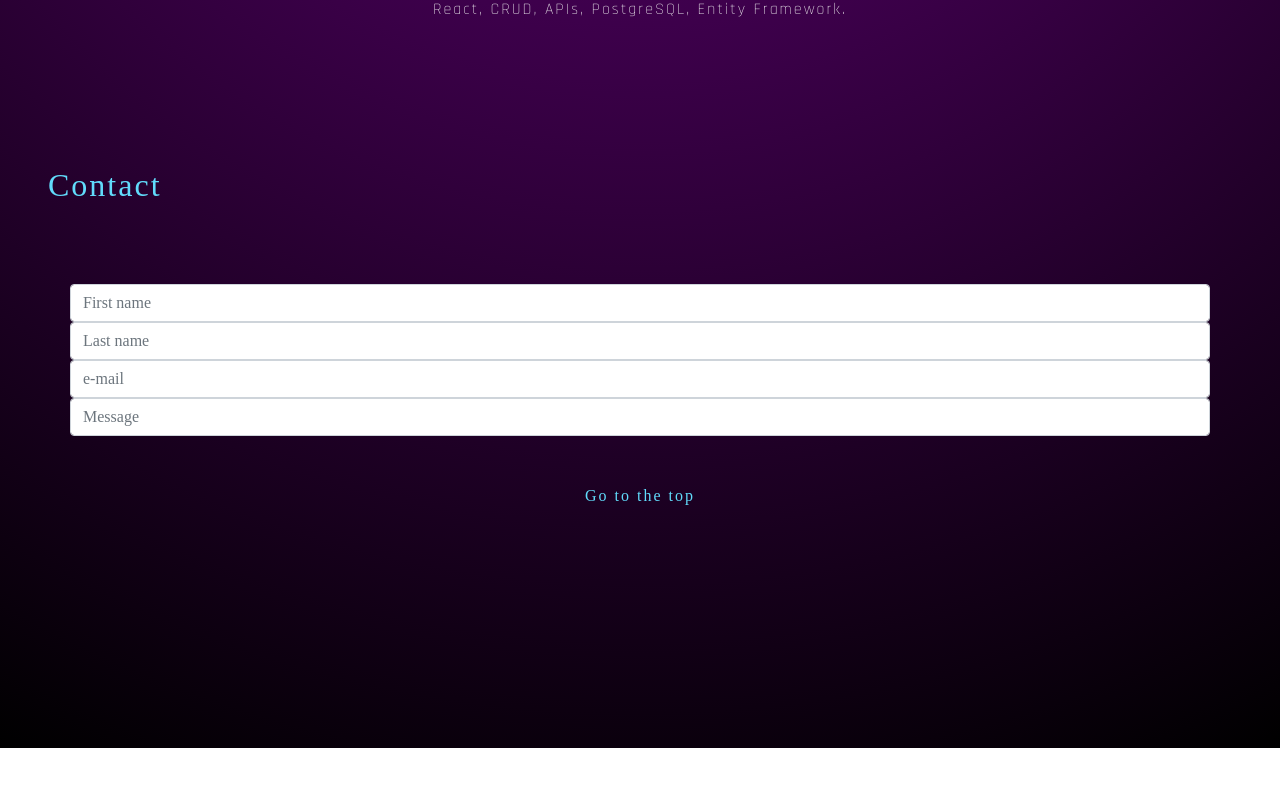
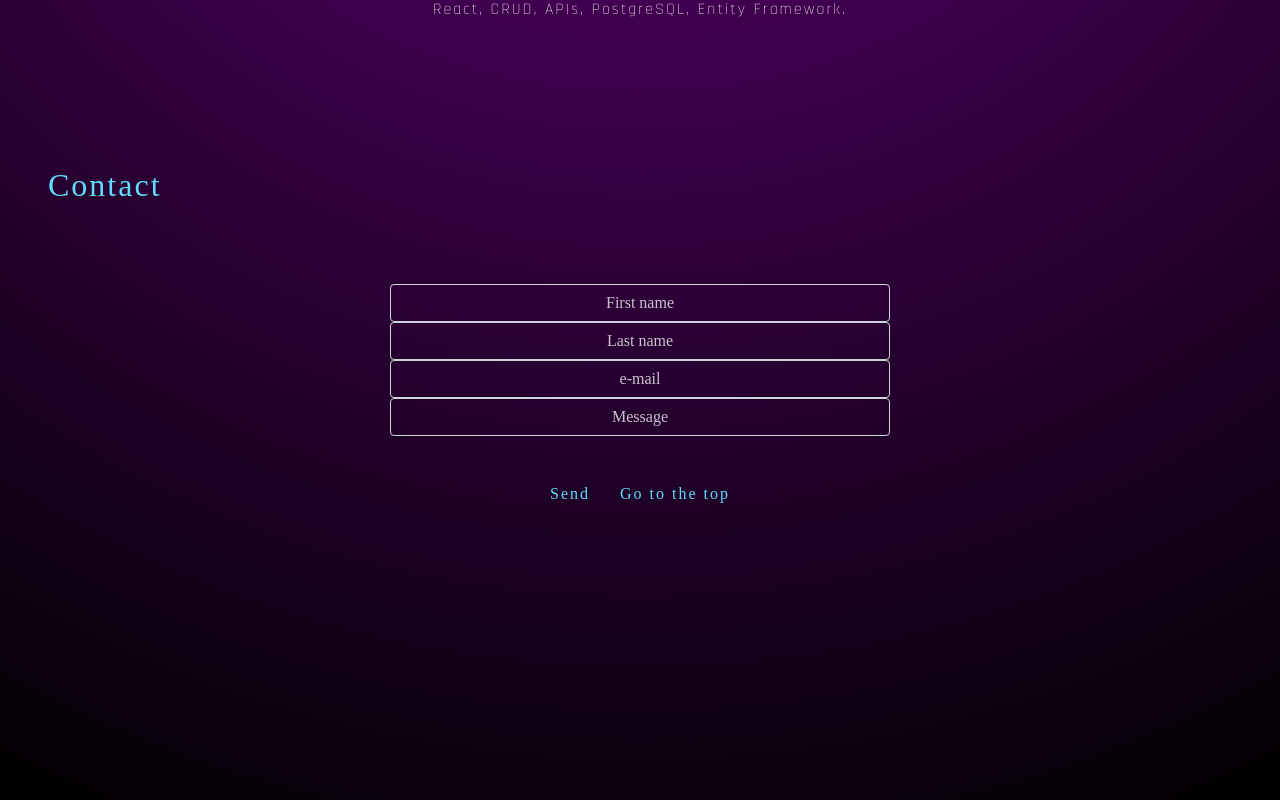
Before and after one commit to ErwVal/portfolio, a React (Create React App) app: page / in a window 1280 px wide. Shown: the part 1818-2618 px from the top of the page. Before the commit the page ends 2566 px from the top, so only its background shows below. Built offline with nearby package versions, Linux system fonts and the light colour scheme; a web font is replaced by a local one.

Commit message:
Add form styling

```diff
--- a/src/components/Contact.jsx
+++ b/src/components/Contact.jsx
@@ -1,5 +1,5 @@
-import React, { useEffect } from "react";
-import { Form, Row } from "react-bootstrap";
+import React, { useEffect, useState } from "react";
+import { Form, Row, Button } from "react-bootstrap";
 import { motion, useAnimation } from "framer-motion";
 import { useInView } from "react-intersection-observer";
 
@@ -26,6 +26,16 @@ export const Contact = () => {
     }
   });
 
+  const[firstName, setFirstName] = useState("");
+  const[lastName, setLastName] = useState("");
+  const[email, setEmail] = useState("");
+  const[message, setMessage] = useState("");
+
+  const handleSubmit = (e) => {
+    e.preventDefault();
+    // send form
+  }
+
   return (
     <div ref={ref}>
       <motion.h2
@@ -40,23 +50,24 @@ export const Contact = () => {
         className="container"
         animate={animationRight}
       >
-        <Form className="form">
+        <Form onSubmit={handleSubmit} className="form">
           <Row>
-            <Form.Control placeholder="First name" />
+            <Form.Control placeholder="First name" onChange={(e) => setFirstName(e)} />
           </Row>
           <Row>
-            <Form.Control placeholder="Last name" />
+            <Form.Control placeholder="Last name" onChange={(e) => setLastName(e)}/>
           </Row>
           <Row>
-            <Form.Control type="email" placeholder="e-mail" />
+            <Form.Control type="email" placeholder="e-mail" onChange={(e) => setEmail(e)}/>
           </Row>
           <Row>
-            <Form.Control type="text" placeholder="Message" />
+            <Form.Control type="text" placeholder="Message" onChange={(e) => setMessage(e)}/>
           </Row>
+          <Button type="submit">Send</Button> <Button><a href="#home">Go to the top</a></Button>
         </Form>
         <br/>
         <br/>
-        <a href="#home">Go to the top</a>
+        {/* <a href="#home">Go to the top</a> */}
       </motion.div>
     </div>
   );
--- a/src/styling/App.scss
+++ b/src/styling/App.scss
@@ -11,6 +11,24 @@ $font-white: whitesmoke;
     text-decoration: none;
   }
 
+  a:hover {
+    color: $font-white;
+  }
+}
+
+@mixin button-style {
+  .btn {
+    background-color: transparent;
+    color: $font-blue;
+    border-width: 0;
+    opacity: 1;
+  }
+  .btn:hover {
+    color: $font-white;
+    background-color: transparent;
+    border-color: $font-blue;
+    opacity: 1;
+  }
   a:hover {
     color: $font-white;
   }
@@ -33,6 +51,7 @@ div {
   letter-spacing: 2px;
   list-style-type: none;
   text-decoration: none;
+  @include button-style();
 }
 
 body {
@@ -137,6 +156,25 @@ header {
   margin: 4rem;
 }
 
+// Contact
+
+.form {
+  margin-inline: 20rem;
+}
+
+.form-control {
+  color: $font-white;
+  opacity: 1;
+  background-color: transparent;
+  text-align: center;
+
+}
+
+.form-control::placeholder {
+  color: $font-white;
+  opacity: 0.8;
+}
+
 // Icons
 
 .icon-react {
```
